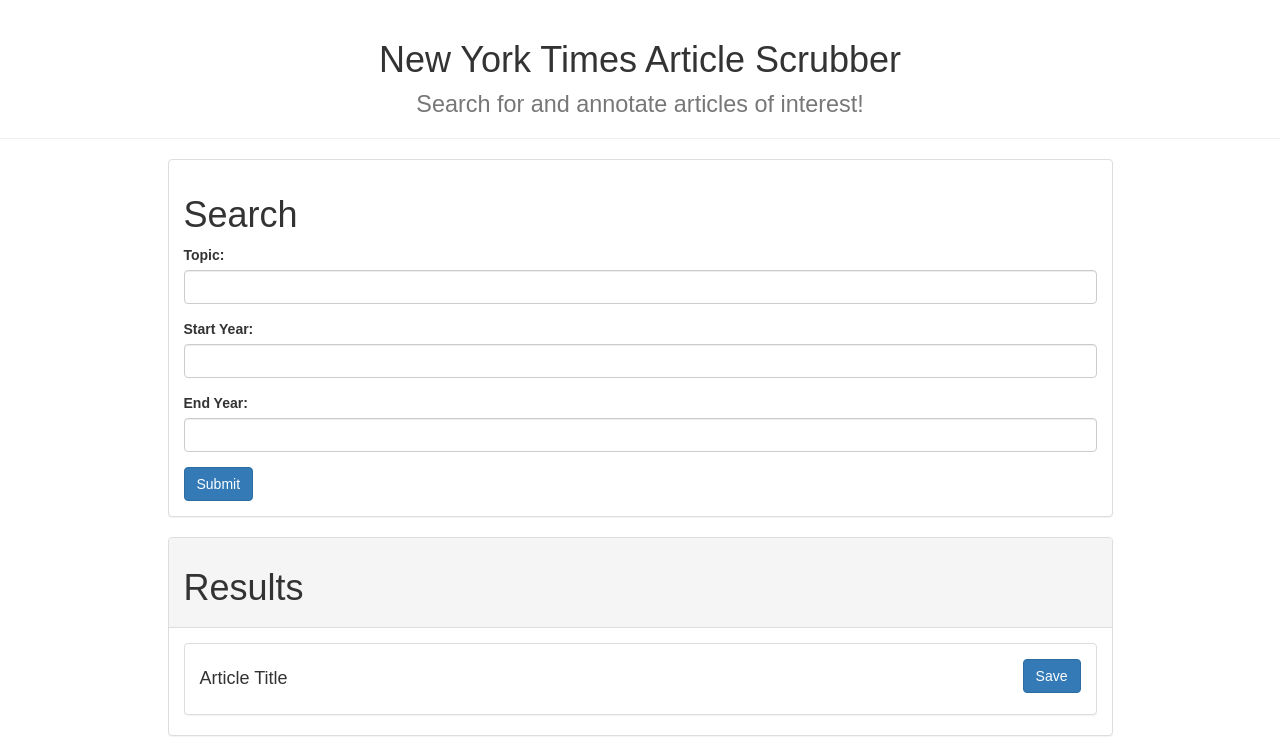
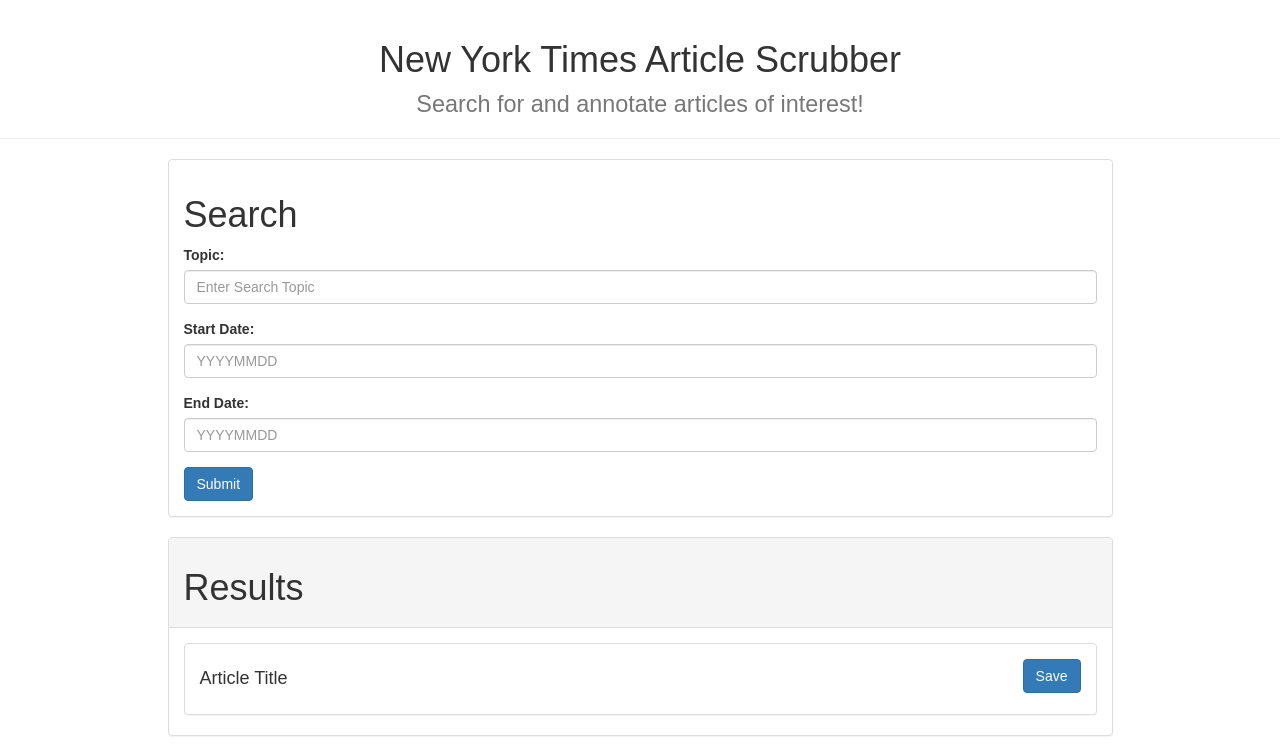
Before and after one commit to daveid77/nyt-react, a React (Create React App) app in the folder client/: page / in a window 1280 px wide. Shown: the top 754 px of the page. Built offline with nearby package versions, Linux system fonts and the light colour scheme.

Commit message:
working API call, with data

```diff
--- a/client/src/components/Header/Header.js
+++ b/client/src/components/Header/Header.js
@@ -1,7 +1,7 @@
 import React from "react";
 
 const Header = () =>
-  <div class="page-header text-center ">
+  <div className="page-header text-center ">
    <h1>
       New York Times Article Scrubber<br/>
       <small>Search for and annotate articles of interest!</small>
--- a/client/src/components/Main/Main.js
+++ b/client/src/components/Main/Main.js
@@ -2,7 +2,7 @@
 // import { BrowserRouter as Router, Route, Switch } from "react-router-dom";
 import Header from "../Header";
 import Search from "../Search";
-import Results from "../Results";
+// import Results from "../Results";
 import Saved from "../Saved";
 
 const App = () =>
@@ -10,7 +10,7 @@
     <Header />
     <div>
       <Search />
-      <Results />
+      {/*<Results />*/}
       <Saved />
     </div>
   </div>;
--- a/client/src/components/Results/Results.js
+++ b/client/src/components/Results/Results.js
@@ -1,20 +1,20 @@
 import React from "react";
 
 const Results = () =>
-  <div class="container">
-    <div class="row">
-      <div class="col-md-10 col-md-offset-1">
-        <div class="panel panel-default">
-          <div class="panel-heading">
+  <div className="container">
+    <div className="row">
+      <div className="col-md-10 col-md-offset-1">
+        <div className="panel panel-default">
+          <div className="panel-heading">
             <h1>Results</h1>
           </div>
-          <div class="panel-body">
+          <div className="panel-body">
 
-            <div class="article-wrapper">
-              <div class="panel panel-default" style={{marginBottom: '5px'}}>
-                <div class="panel-body">
+            <div className="article-wrapper">
+              <div className="panel panel-default" style={{marginBottom: '5px'}}>
+                <div className="panel-body">
 
-                  <button class="btn btn-md btn-primary pull-right change-saved" data-id="">Save</button>
+                  <button className="btn btn-md btn-primary pull-right change-saved" data-id="">Save</button>
 
                   <h4>Article Title</h4>
 
--- a/client/src/components/Saved/Saved.js
+++ b/client/src/components/Saved/Saved.js
@@ -1,22 +1,22 @@
 import React from "react";
 
 const Saved = () =>
-  <div class="container">
-    <div class="row">
-      <div class="col-md-10 col-md-offset-1">
-        <div class="panel panel-default">
-          <div class="panel-heading">
+  <div className="container">
+    <div className="row">
+      <div className="col-md-10 col-md-offset-1">
+        <div className="panel panel-default">
+          <div className="panel-heading">
             <h1>Saved</h1>
           </div>
-          <div class="panel-body">
+          <div className="panel-body">
 
-            <div class="article-wrapper">
-              <div class="panel panel-default" style={{marginBottom: '5px'}}>
-                <div class="panel-body">
+            <div className="article-wrapper">
+              <div className="panel panel-default" style={{marginBottom: '5px'}}>
+                <div className="panel-body">
 
-                  <button class="btn btn-md btn-primary pull-right change-saved" data-id="">Remove</button>
+                  <button className="btn btn-md btn-primary pull-right change-saved" data-id="">Remove</button>
 
-                  <button class="btn btn-md btn-primary pull-right change-saved" data-id="" style={{marginRight: '10px'}}>Add Annotation</button>
+                  <button className="btn btn-md btn-primary pull-right change-saved" data-id="" style={{marginRight: '10px'}}>Add Annotation</button>
 
                   <h4>Article Title</h4>
                   <p>Date Saved: 10/14/17</p>
@@ -28,8 +28,8 @@
                 </div>
               </div>
 
-              <div class="panel panel-default">
-                <div class="panel-body">
+              <div className="panel panel-default">
+                <div className="panel-body">
 
                   <p>This article blew my mind!</p>
 
@@ -37,13 +37,13 @@
               </div>
             </div>
 
-            <div class="article-wrapper">
-              <div class="panel panel-default" style={{marginBottom: '5px'}}>
-                <div class="panel-body">
+            <div className="article-wrapper">
+              <div className="panel panel-default" style={{marginBottom: '5px'}}>
+                <div className="panel-body">
 
-                  <button class="btn btn-md btn-primary pull-right change-saved" data-id="">Remove</button>
+                  <button className="btn btn-md btn-primary pull-right change-saved" data-id="">Remove</button>
 
-                  <button class="btn btn-md btn-primary pull-right change-saved" data-id="" style={{marginRight: '10px'}}>Add Annotation</button>
+                  <button className="btn btn-md btn-primary pull-right change-saved" data-id="" style={{marginRight: '10px'}}>Add Annotation</button>
 
                   <h4>Article Title #2</h4>
                   <p>Date Saved: 10/14/17</p>
@@ -55,8 +55,8 @@
                 </div>
               </div>
 
-              <div class="panel panel-default">
-                <div class="panel-body">
+              <div className="panel panel-default">
+                <div className="panel-body">
 
                   <p>This article sucks, but I saved it anyway.</p>
 
--- a/client/src/components/Search/Search.js
+++ b/client/src/components/Search/Search.js
@@ -1,31 +1,107 @@
-import React from "react";
+import React, { Component } from "react";
+import API from "../../utils/API";
+import Results from "../Results";
 
-const Search = () =>
-<div class="container">
-    <div class="row">
-      <div class="col-md-10 col-md-offset-1">
-        <div class="panel panel-default">
-          <div class="panel-body">
+class Search extends Component {
+
+  state = {
+    results: [],
+    topic: "",
+    startdate: "",
+    enddate: ""
+  };
+
+  loadArticles = (event) => {
+    event.preventDefault();
+      // alert('hell');
+      console.log(this.state.topic);
+    API.getArticles(this.state.topic, this.state.startdate, this.state.enddate)
+      .then(res => {
+        this.setState({ results: res, topics: "", startdate: "", enddate: "" });
+        console.log(this.state.results)
+      }
+      )
+      .catch(err => console.log(err));
+  };
+
+  handleInputChange = event => {
+    const { name, value } = event.target;
+    this.setState({
+      [name]: value
+    });
+      // console.log(this.state.topic);
+  };
+
+  handleFormSubmit = event => {
+    event.preventDefault();
+      console.log(this.state.topic);
+    if (this.state.topic && this.state.startdate && this.state.enddate) {
+      API.saveArticle({
+        topic: this.state.topic,
+        startdate: this.state.startdate,
+        enddate: this.state.enddate
+      })
+        .then(res => this.loadArticles())
+        .catch(err => console.log(err));
+    }
+  };
+
+  render() {
+    return (
+      <div>
+          <div className="container">
+            <div className="row">
+              <div className="col-md-10 col-md-offset-1">
+                <div className="panel panel-default">
+                  <div className="panel-body">
                     <h1>Search</h1>
-            <form>
-              <div class="form-group">
-                <label for="email">Topic:</label><br/>
-                <input type="email" class="form-control" id="email"/>
+                    <form onSubmit={this.loadArticles}>
+                      <div className="form-group">
+                        <label htmlFor="topic">Topic:</label><br/>
+                        <input
+                          value={this.state.topic}
+                          onChange={this.handleInputChange}
+                          name="topic"
+                          placeholder="Enter Search Topic"
+                          className="form-control"
+                          id="topic"
+                        />
                       </div>
-              <div class="form-group">
-                <label for="email">Start Year:</label><br/>
-                <input type="email" class="form-control" id="email"/>
+                      <div className="form-group">
+                        <label htmlFor="startdate">Start Date:</label><br/>
+                        <input
+                          value={this.state.startdate}
+                          onChange={this.handleInputChange}
+                          name="startdate"
+                          placeholder="YYYYMMDD"
+                          className="form-control"
+                          id="startdate"
+                        />
                       </div>
-              <div class="form-group">
-                <label for="email">End Year:</label><br/>
-                <input type="email" class="form-control" id="email"/>
+                      <div className="form-group">
+                        <label htmlFor="enddate">End Date:</label><br/>
+                        <input
+                          value={this.state.enddate}
+                          onChange={this.handleInputChange}
+                          name="enddate"
+                          placeholder="YYYYMMDD"
+                          className="form-control"
+                          id="enddate"
+                        />
                       </div>
-              <button type="submit" class="btn btn-default btn-primary">Submit</button>
+                      <input type="submit" className="btn btn-default btn-primary"/>
                     </form>
                   </div>
                 </div>
               </div>
             </div>
-  </div>;
+          </div>
 
+        <Results results={this.state.results} />
+
+      </div>
+    );
+  }
+
+}
 export default Search;
--- a/client/src/index.js
+++ b/client/src/index.js
@@ -2,7 +2,7 @@
 import ReactDOM from 'react-dom';
 import './index.css';
 import App from './App';
-import registerServiceWorker from './registerServiceWorker';
+// import registerServiceWorker from './registerServiceWorker';
 
 ReactDOM.render(<App />, document.getElementById('root'));
-registerServiceWorker();
+// registerServiceWorker();
--- a/client/src/utils/API.js
+++ b/client/src/utils/API.js
@@ -2,19 +2,26 @@
 
 export default {
   // Gets all articles
-  getArticles: function() {
-    return axios.get("/api/articles");
+  getArticles: function(topic, startDate, endDate) {
+      console.log(topic); // + ' | ' + startDate + ' | ' + endDate);
+    let apikey = `24881b82f17b48b299e435dbc820ef19`;
+    let url = `https://api.nytimes.com/svc/search/v2/articlesearch.json?api-key=${apikey}&q=${topic}&begin_date=${startDate}&end_date=${endDate}`;
+    return axios.get(url)
+      .then(res => {
+        // console.log(res.data.response.docs);
+        return res.data.response.docs;
+      });
   },
-  // Gets the book with the given id
+  // Gets the article with the given id
   getArticle: function(id) {
     return axios.get("/api/articles/" + id);
   },
-  // Deletes the book with the given id
+  // Deletes the article with the given id
   deleteArticle: function(id) {
     return axios.delete("/api/articles/" + id);
   },
-  // Saves a book to the database
-  saveArticle: function(articleData) {
-    return axios.post("/api/articles", articlesData);
-  }
+  // Saves a article to the database
+  // saveArticle: function(articleData) {
+  //   return axios.post("/api/articles", articlesData);
+  // }
 };
```
Also changed, not shown: 1 other file (tests, documents, lock files or other folders). Lines whose indentation alone changed are shown as unchanged.
